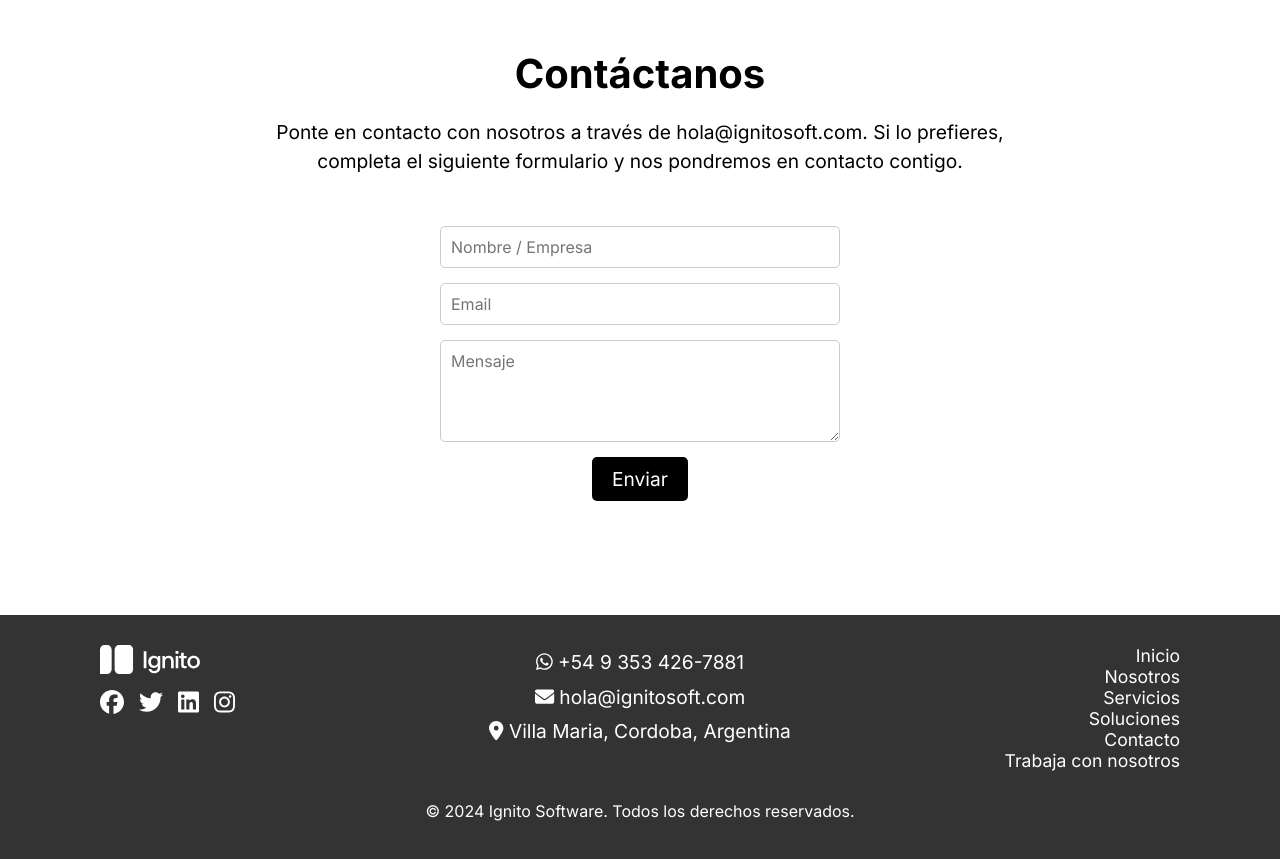
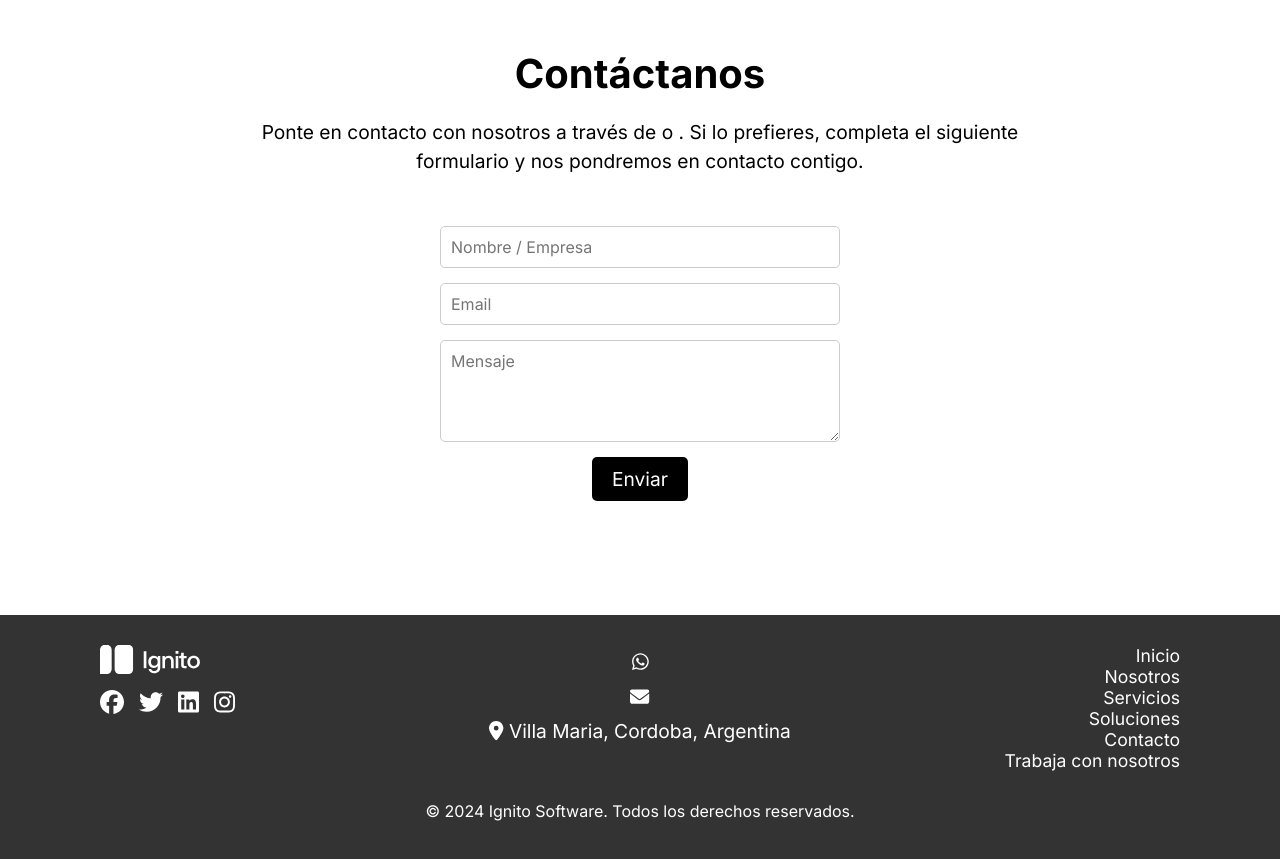
Before and after one commit to Salocin0/landing-page-ignito, a React (Vite) app: page / in a window 1280 px wide. Shown: the part 2620-3479 px from the top of the page. Built offline with nearby package versions, Linux system fonts and the light colour scheme.

Commit message:
VARIABLES DE ENTORNO

```diff
--- a/src/Components/Footer.jsx
+++ b/src/Components/Footer.jsx
@@ -163,10 +163,10 @@ const Footer = () => {
       {/* Sección central: datos de contacto y ubicación */}
       <div style={styles.contactInfo}>
         <p style={styles.contactText}>
-          <FontAwesomeIcon icon={faWhatsapp} /> +54 9 353 426-7881
+          <FontAwesomeIcon icon={faWhatsapp} /> {import.meta.env.VITE_TELEFONO}
         </p>
         <p style={styles.contactText}>
-          <FontAwesomeIcon icon={faEnvelope} /> hola@ignitosoft.com
+          <FontAwesomeIcon icon={faEnvelope} /> {import.meta.env.VITE_EMAIL}
         </p>
         <p style={styles.location}>
           <FontAwesomeIcon icon={faMapMarkerAlt} /> Villa Maria, Cordoba,
--- a/src/Pages/landingpage/Contacto.jsx
+++ b/src/Pages/landingpage/Contacto.jsx
@@ -139,7 +139,7 @@ const Contacto = () => {
       <h2 style={styles.header}>Contáctanos</h2>
       <p style={styles.description}>
         Ponte en contacto con nosotros a través de{" "}
-        <strong>hola@ignitosoft.com</strong>. Si lo prefieres, completa el
+        <strong>{import.meta.env.VITE_EMAIL}</strong> o <strong>{import.meta.env.VITE_TELEFONO}</strong>. Si lo prefieres, completa el
         siguiente formulario y nos pondremos en contacto contigo.
       </p>
 
--- a/src/Pages/landingpage/FloatingBottom.jsx
+++ b/src/Pages/landingpage/FloatingBottom.jsx
@@ -1,5 +1,5 @@
 const FloatingBottom = () => {
-  const whatsappUrl = "https://wa.me/3534267881";
+  const whatsappUrl = import.meta.env.VITE_LINK_WHATSAPP;
 
   const handleWhatsAppClick = () => {
     window.open(whatsappUrl, "_blank");
```
